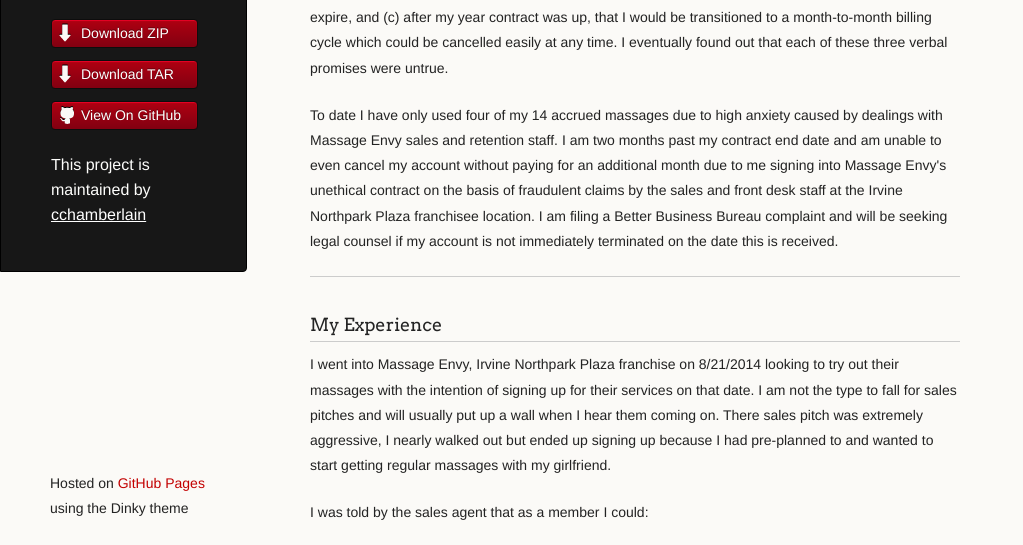
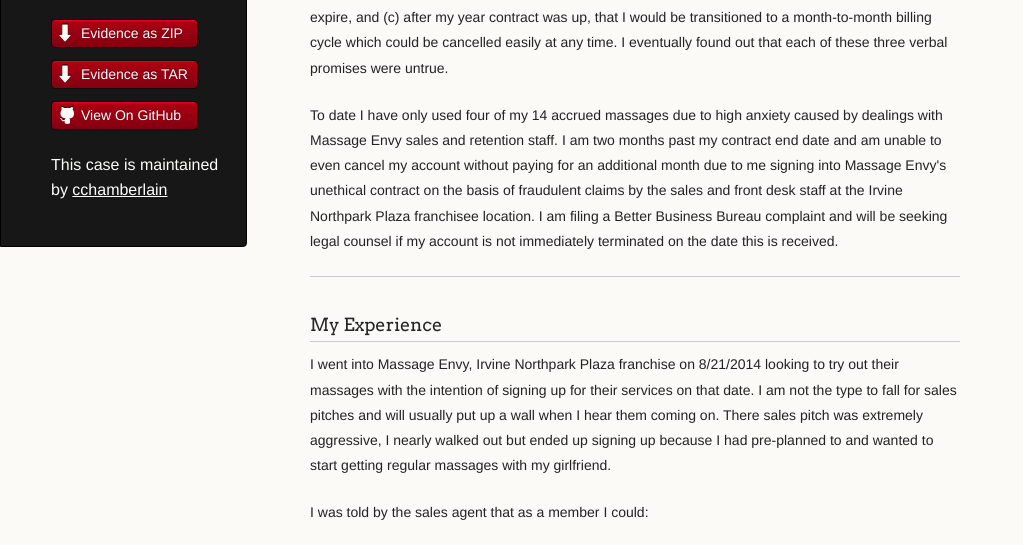
Before and after one commit to cchamberlain/massage-envy-case, a plain HTML site: page index.html in a window 1280 px wide. Shown: the part 247-792 px from the top of the page, without its empty margins (0-1023 px from the left). Drawn offline with Linux system fonts and the light colour scheme.

Commit message:
updated to be more caselike

```diff
--- a/index.html
+++ b/index.html
@@ -20,12 +20,12 @@
         <p class="header">The complete history of my dealings with Massage Envy.</p>
 
         <ul>
-          <li class="download"><a class="buttons" href="https://github.com/cchamberlain/massage-envy-case/zipball/master">Download ZIP</a></li>
-          <li class="download"><a class="buttons" href="https://github.com/cchamberlain/massage-envy-case/tarball/master">Download TAR</a></li>
+          <li class="download"><a class="buttons" href="https://github.com/cchamberlain/massage-envy-case/zipball/master">Evidence as ZIP</a></li>
+          <li class="download"><a class="buttons" href="https://github.com/cchamberlain/massage-envy-case/tarball/master">Evidence as TAR</a></li>
           <li><a class="buttons github" href="https://github.com/cchamberlain/massage-envy-case">View On GitHub</a></li>
         </ul>
 
-        <p class="header">This project is maintained by <a class="header name" href="https://github.com/cchamberlain">cchamberlain</a></p>
+        <p class="header">This case is maintained by <a class="header name" href="https://github.com/cchamberlain">cchamberlain</a></p>
 
 
       </header>
@@ -125,7 +125,6 @@
 </ul>
       </section>
       <footer>
-        <p><small>Hosted on <a href="https://pages.github.com">GitHub Pages</a> using the Dinky theme</small></p>
       </footer>
     </div>
     <!--[if !IE]><script>fixScale(document);</script><![endif]-->
```
